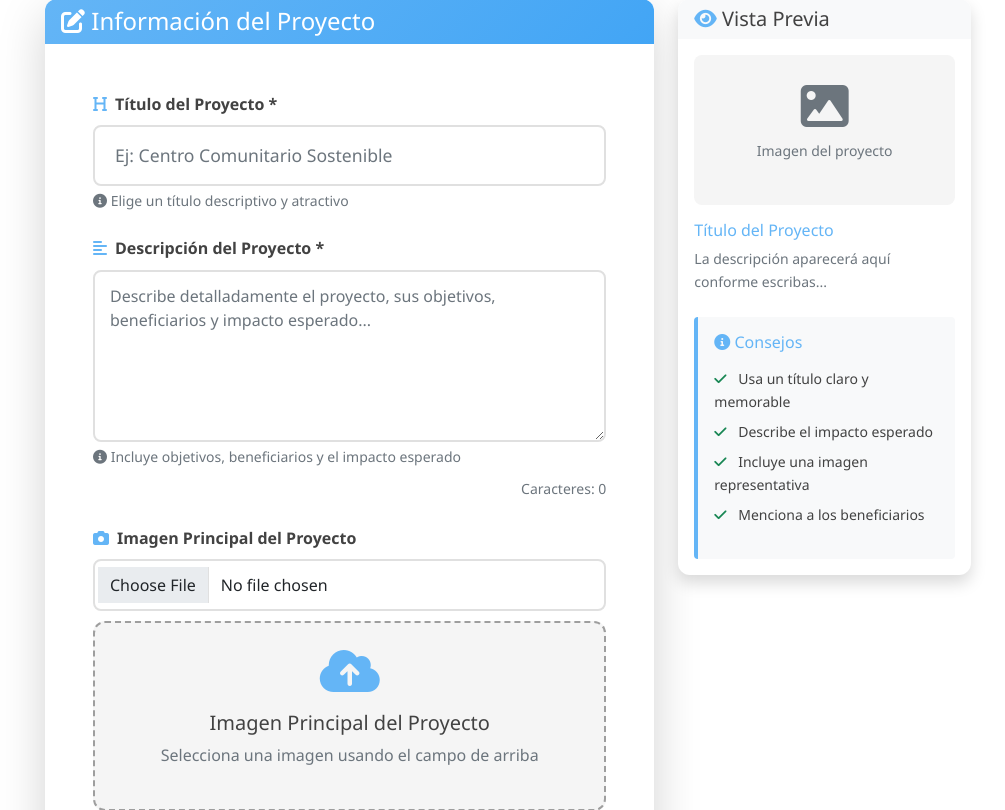
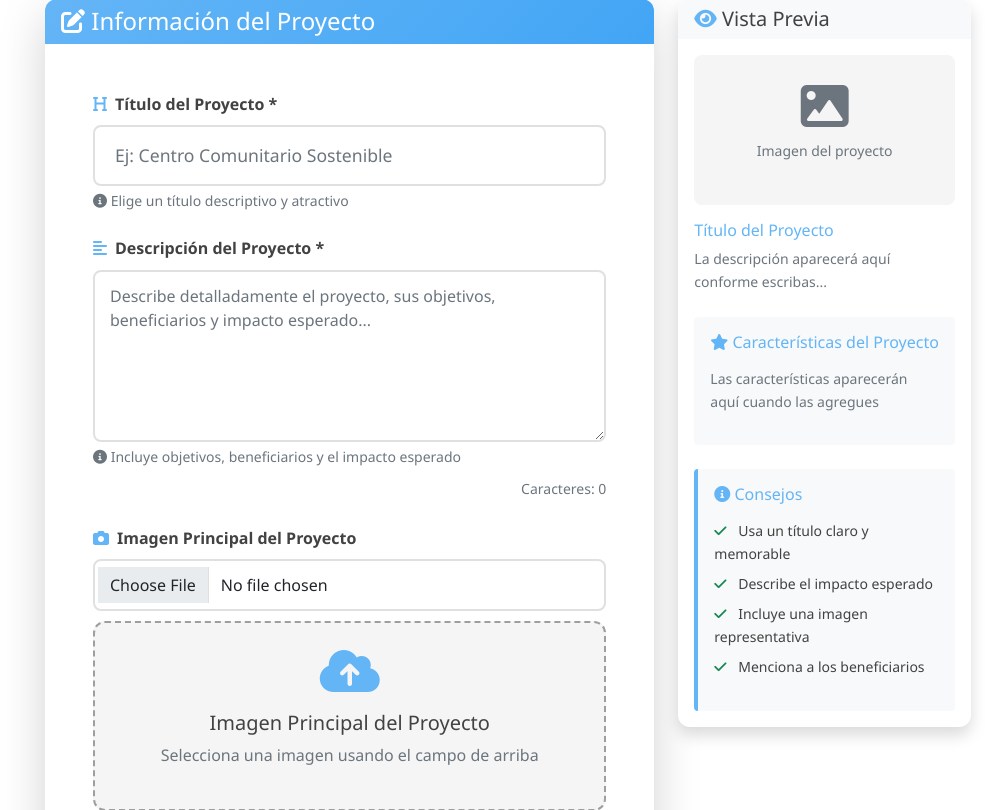
Before and after one commit to JuanBohorquezA/MisionVictoriosa, a Flask app: page /admin/project/new in a window 1280 px wide. Shown: the part 334-1144 px from the top of the page, without its empty margins (132-1137 px from the left). Run offline with Flask 3, Linux system fonts and the light colour scheme; a user stored in the database is signed in; some libraries are stand-ins or nearby versions.

Commit message:
Enhance project editing with live previews for characteristics
Implement a live preview feature for project characteristics in the admin interface, allowing users to see changes as they are made. Update project creation and editing logic to correctly save and display characteristics, including icon and color selections.

Replit-Commit-Author: Agent
Replit-Commit-Session-Id: 8fe19cca-6faf-46ec-9599-16670ab93d31
Replit-Commit-Checkpoint-Type: full_checkpoint
Replit-Commit-Screenshot-Url: https://storage.googleapis.com/screenshot-production-us-central1/54c11127-d975-4736-9e39-9f2658dd0a65/8fe19cca-6faf-46ec-9599-16670ab93d31/laTvDwY

```diff
--- a/app.py
+++ b/app.py
@@ -170,7 +170,7 @@ def admin():
 def new_project():
     """Create new project"""
     if request.method == 'POST':
-        from models import Proyecto, Recurso, Caracteristica
+        from models import Proyecto, Recurso
 
         titulo = request.form['titulo']
         descripcion = request.form['descripcion']
@@ -230,6 +230,8 @@ def new_project():
         iconos_nuevos = request.form.getlist('caracteristica_icono_nueva')
         colores_nuevos = request.form.getlist('caracteristica_color_nueva')
 
+        app.logger.info(f"Characteristics data - textos: {textos_nuevos}, iconos: {iconos_nuevos}, colores: {colores_nuevos}")
+
         for i in range(len(textos_nuevos)):
             if textos_nuevos[i].strip():
                 caracteristica = Caracteristica()
@@ -239,6 +241,7 @@ def new_project():
                 caracteristica.color = colores_nuevos[i] if i < len(colores_nuevos) else 'primary'
                 caracteristica.orden = i
                 db.session.add(caracteristica)
+                app.logger.info(f"Added characteristic: {caracteristica.texto} with icon {caracteristica.icono} and color {caracteristica.color}")
 
         db.session.commit()
         flash('Proyecto creado exitosamente.', 'success')
@@ -255,6 +258,8 @@ def edit_project(project_id):
     proyecto = Proyecto.query.get_or_404(project_id)
 
     if request.method == 'POST':
+        from models import Caracteristica
+
         titulo = request.form['titulo']
         descripcion = request.form['descripcion']
         imagen_file = request.files.get('imagen')
--- a/templates/project_form.html
+++ b/templates/project_form.html
@@ -279,6 +279,16 @@
                                 </p>
                             </div>
 
+                            <!-- Características Preview -->
+                            <div class="caracteristicas-preview mt-4 p-3 bg-light rounded" id="caracteristicasPreview">
+                                <h6 class="text-primary mb-3">
+                                    <i class="fas fa-star"></i> Características del Proyecto
+                                </h6>
+                                <div id="previewCaracteristicas">
+                                    <p class="text-muted small">Las características aparecerán aquí cuando las agregues</p>
+                                </div>
+                            </div>
+
                             <!-- Project Info -->
                             <div class="project-info mt-4 p-3 bg-light rounded">
                                 <h6 class="text-primary mb-3">
@@ -509,6 +519,9 @@ document.addEventListener('DOMContentLoaded', function() {
     // Initialize character count
     charCount.textContent = descripcionInput.value.length;
 
+    // Initialize characteristics preview
+    actualizarPreviewCaracteristicas();
+
     // Drag and drop functionality
     uploadArea.addEventListener('dragover', function(e) {
         e.preventDefault();
@@ -716,7 +729,7 @@ function añadirCaracteristica() {
                 <input type="text" class="form-control" name="caracteristica_texto_nueva" placeholder="Ej: Impacto positivo en la comunidad" required>
             </div>
             <div class="col-md-3">
-                <select class="form-select" name="caracteristica_icono_nueva" onchange="actualizarIconoPreview(this)">
+                <select class="form-select" name="caracteristica_icono_nueva" onchange="actualizarIconoPreview(this); actualizarPreviewCaracteristicas();">
                     <option value="fas fa-star">⭐ Estrella</option>
                     <option value="fas fa-heart">❤️ Corazón</option>
                     <option value="fas fa-users">👥 Personas</option>
@@ -730,7 +743,7 @@ function añadirCaracteristica() {
                 </select>
             </div>
             <div class="col-md-2">
-                <select class="form-select" name="caracteristica_color_nueva" onchange="actualizarColorPreview(this)">
+                <select class="form-select" name="caracteristica_color_nueva" onchange="actualizarColorPreview(this); actualizarPreviewCaracteristicas();">
                     <option value="primary">🔵 Azul</option>
                     <option value="success">🟢 Verde</option>
                     <option value="warning">🟡 Amarillo</option>
@@ -748,12 +761,20 @@ function añadirCaracteristica() {
     `;
 
     container.appendChild(nuevaCaracteristica);
+
+    // Add event listeners to new inputs
+    const newInput = nuevaCaracteristica.querySelector('input[name="caracteristica_texto_nueva"]');
+    newInput.addEventListener('input', actualizarPreviewCaracteristicas);
+
+    // Update preview
+    actualizarPreviewCaracteristicas();
 }
 
 // Función para eliminar característica nueva
 function eliminarCaracteristicaNueva(button) {
     const caracteristicaItem = button.closest('.caracteristica-item');
     caracteristicaItem.remove();
+    actualizarPreviewCaracteristicas();
 }
 
 // Función para eliminar característica existente
@@ -770,6 +791,7 @@ function eliminarCaracteristica(button, caracteristicaId) {
 
     // Remover del DOM
     caracteristicaItem.remove();
+    actualizarPreviewCaracteristicas();
 }
 
 // Función para actualizar preview de icono
@@ -788,7 +810,60 @@ function actualizarColorPreview(select) {
     const iconoClasses = iconoPreview.className.replace(/text-\w+/, '');
 
     iconoPreview.className = `${iconoClasses} text-${select.value}`;
+
+    // Update preview
+    actualizarPreviewCaracteristicas();
 }
+
+// Función para actualizar vista previa de características
+function actualizarPreviewCaracteristicas() {
+    const previewContainer = document.getElementById('previewCaracteristicas');
+    const caracteristicasContainer = document.getElementById('caracteristicas-container');
+    const caracteristicasItems = caracteristicasContainer.querySelectorAll('.caracteristica-item');
+
+    if (caracteristicasItems.length === 0) {
+        previewContainer.innerHTML = '<p class="text-muted small">Las características aparecerán aquí cuando las agregues</p>';
+        return;
+    }
+
+    let previewHTML = '';
+    caracteristicasItems.forEach((item, index) => {
+        const texto = item.querySelector('input[name*="texto"]')?.value || '';
+        const iconoSelect = item.querySelector('select[name*="icono"]');
+        const colorSelect = item.querySelector('select[name*="color"]');
+        const icono = iconoSelect?.value || 'fas fa-star';
+        const color = colorSelect?.value || 'primary';
+
+        if (texto.trim()) {
+            previewHTML += `
+                <div class="caracteristica-preview-item mb-2 p-2 border rounded">
+                    <i class="${icono} text-${color} me-2"></i>
+                    <span class="small">${texto}</span>
+                </div>
+            `;
+        }
+    });
+
+    if (previewHTML) {
+        previewContainer.innerHTML = previewHTML;
+    } else {
+        previewContainer.innerHTML = '<p class="text-muted small">Las características aparecerán aquí cuando las agregues</p>';
+    }
+}
+
+// Actualizar preview cuando se cambie el texto
+document.addEventListener('input', function(e) {
+    if (e.target.name && e.target.name.includes('caracteristica_texto')) {
+        actualizarPreviewCaracteristicas();
+    }
+});
+
+// Actualizar preview cuando se cambien los selects
+document.addEventListener('change', function(e) {
+    if (e.target.name && (e.target.name.includes('caracteristica_icono') || e.target.name.includes('caracteristica_color'))) {
+        actualizarPreviewCaracteristicas();
+    }
+});
 </script>
 
 <!-- Image Modal -->
```
Also changed, not shown: 2 other files.
